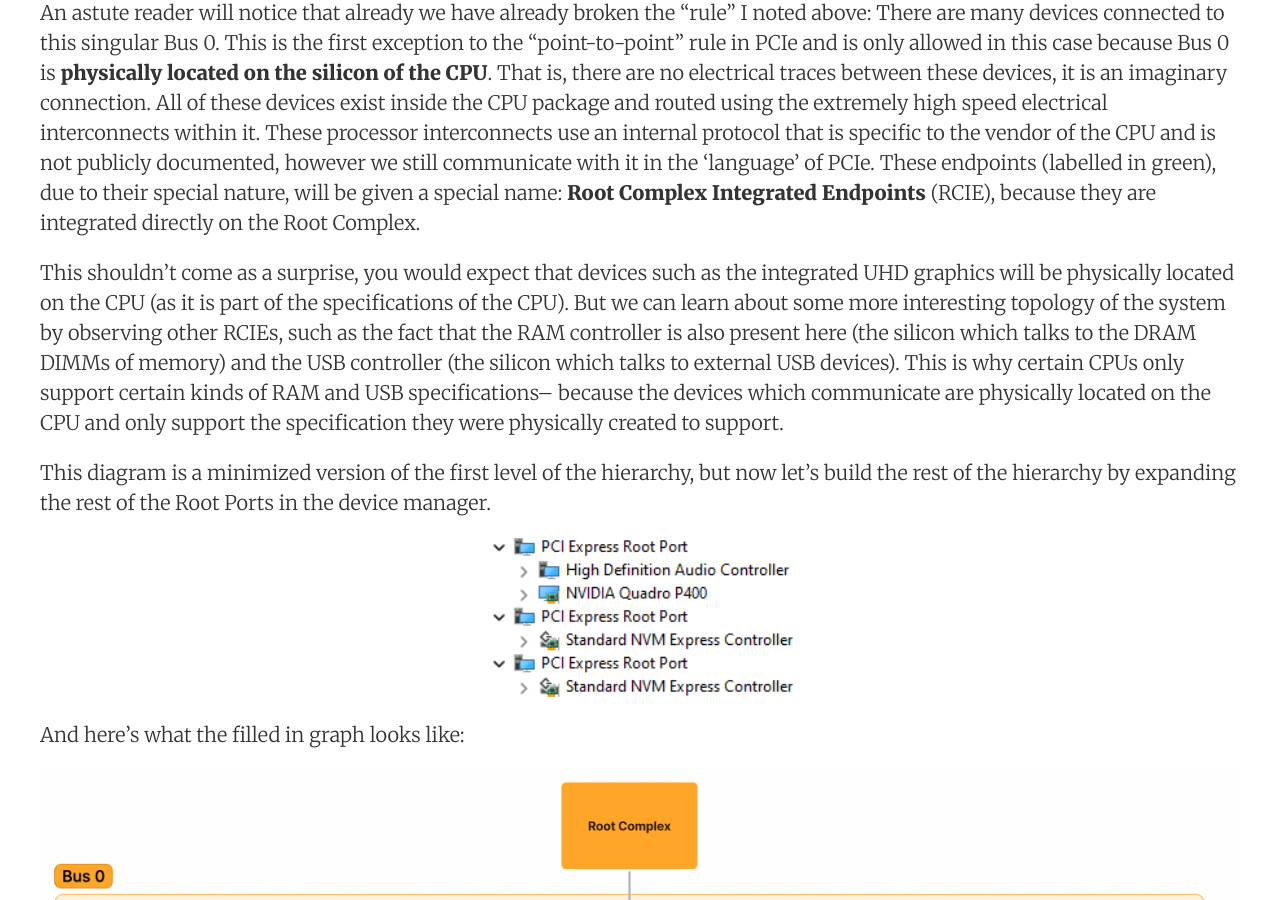
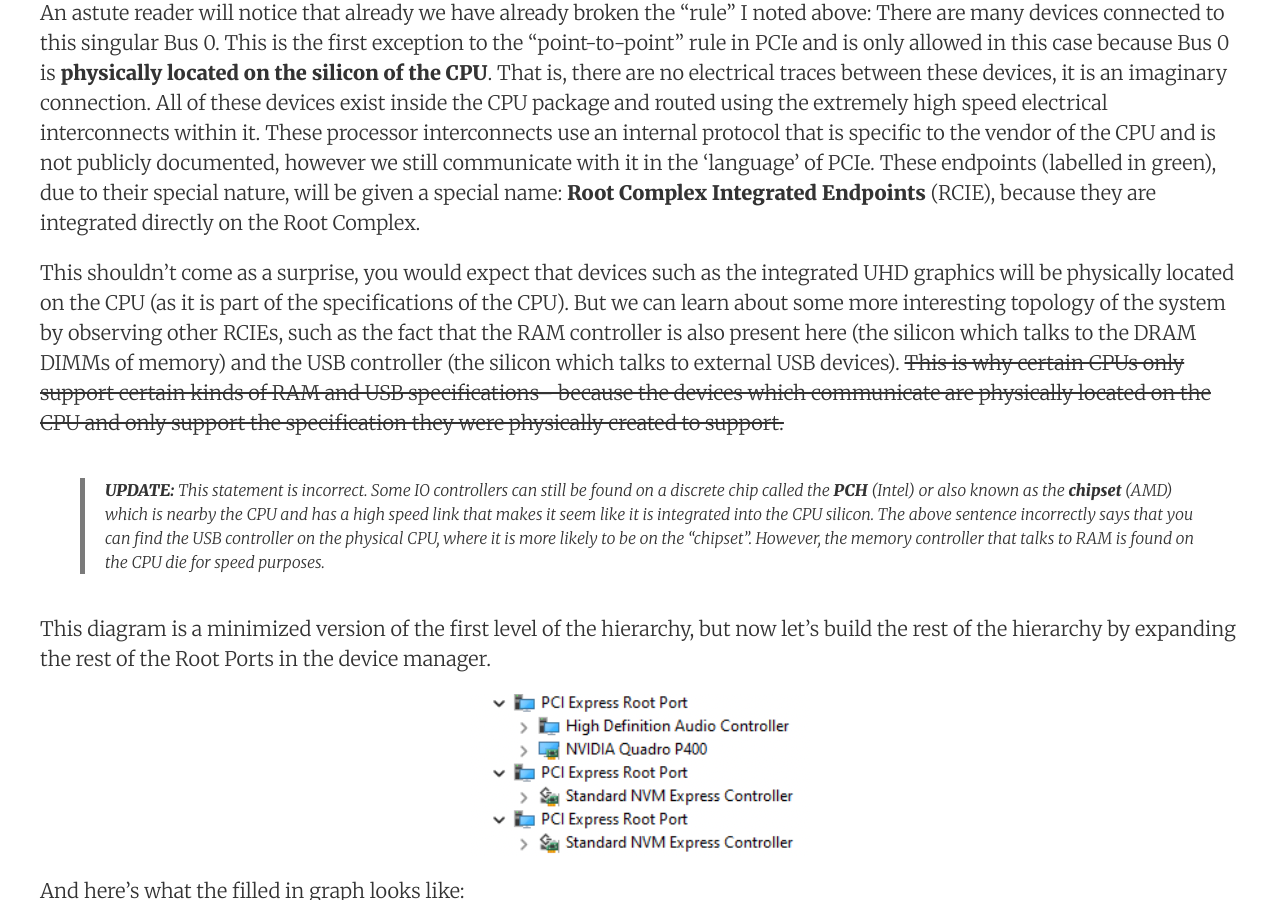
Before and after one commit to Gbps/gbps.github.io, a Jekyll site: the page built from _posts/2023-02-14-pcie-part-1.md, in a window 1280 px wide and 900 px high, scrolled down 7198 px. Built offline with Jekyll 4.4.1, drawn with Linux system fonts in a browser that asks for light colours; nearby versions of some CDN libraries.

Commit message:
Fix post

```diff
--- a/_posts/2023-02-14-pcie-part-1.md
+++ b/_posts/2023-02-14-pcie-part-1.md
@@ -90,7 +90,8 @@ For this integrated graphics device, it is located with a BDF of `0:2.0`. It is
 
 An astute reader will notice that already we have already broken the "rule" I noted above: There are many devices connected to this singular Bus 0. This is the first exception to the "point-to-point" rule in PCIe and is only allowed in this case because Bus 0 is **physically located on the silicon of the CPU**. That is, there are no electrical traces between these devices, it is an imaginary connection. All of these devices exist inside the CPU package and routed using the extremely high speed electrical interconnects within it. These processor interconnects use an internal protocol that is specific to the vendor of the CPU and is not publicly documented, however we still communicate with it in the 'language' of PCIe. These endpoints (labelled in green), due to their special nature, will be given a special name: **Root Complex Integrated Endpoints** (RCIE), because they are integrated directly on the Root Complex.
 
-This shouldn't come as a surprise, you would expect that devices such as the integrated UHD graphics will be physically located on the CPU (as it is part of the specifications of the CPU). But we can learn about some more interesting topology of the system by observing other RCIEs, such as the fact that the RAM controller is also present here (the silicon which talks to the DRAM DIMMs of memory) and the USB controller (the silicon which talks to external USB devices). This is why certain CPUs only support certain kinds of RAM and USB specifications-- because the devices which communicate are physically located on the CPU and only support the specification they were physically created to support.
+This shouldn't come as a surprise, you would expect that devices such as the integrated UHD graphics will be physically located on the CPU (as it is part of the specifications of the CPU). But we can learn about some more interesting topology of the system by observing other RCIEs, such as the fact that the RAM controller is also present here (the silicon which talks to the DRAM DIMMs of memory) and the USB controller (the silicon which talks to external USB devices). ~~This is why certain CPUs only support certain kinds of RAM and USB specifications-- because the devices which communicate are physically located on the CPU and only support the specification they were physically created to support.~~
+> **UPDATE:** This statement is incorrect. Some IO controllers can still be found on a discrete chip called the **PCH** (Intel) or also known as the **chipset** (AMD) which is nearby the CPU and has a high speed link that makes it *seem* like it is integrated into the CPU silicon. The above sentence incorrectly says that you can find the USB controller on the physical CPU, where it is more likely to be on the "chipset". However, the memory controller that talks to RAM is found on the CPU die for speed purposes.
 
 This diagram is a minimized version of the first level of the hierarchy, but now let's build the rest of the hierarchy by expanding the rest of the Root Ports in the device manager.
 
```
